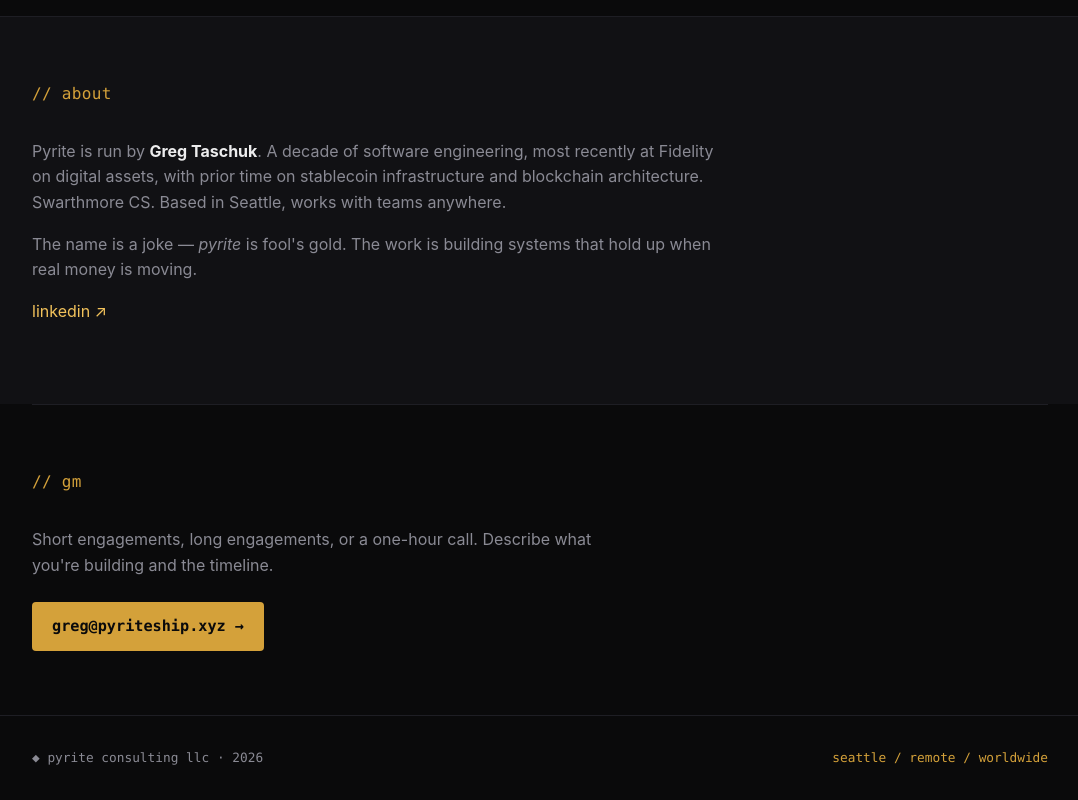
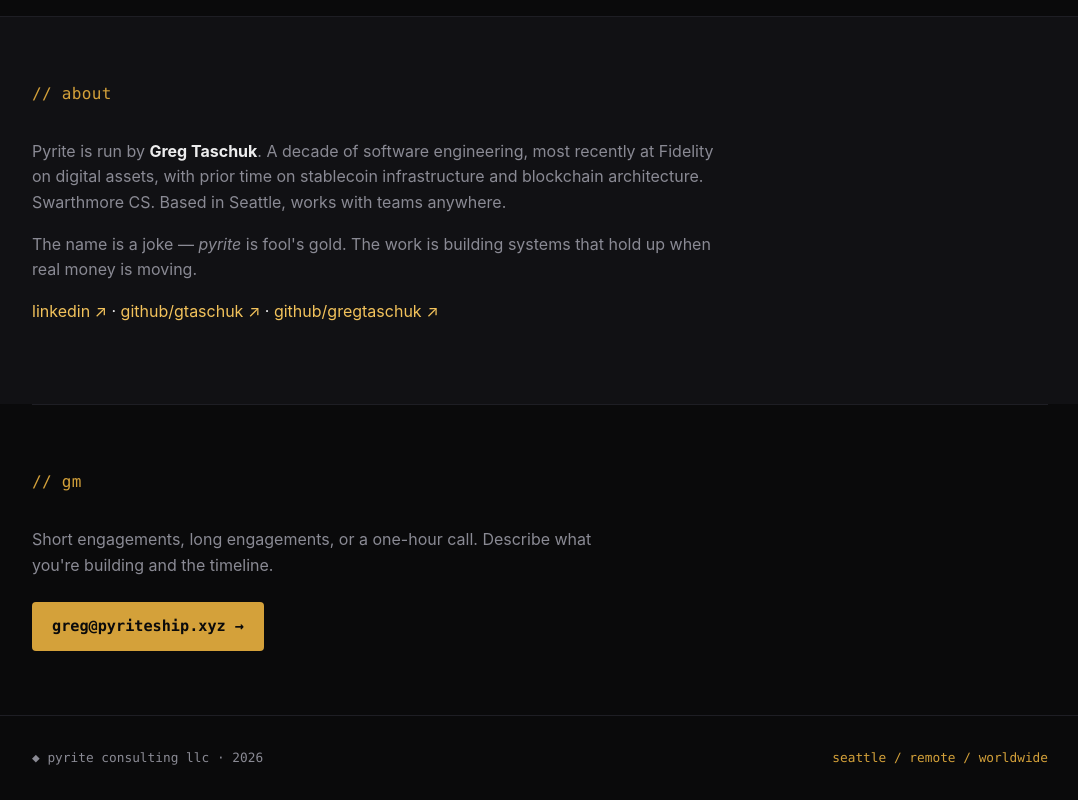
Before and after one commit to gregtaschuk/pyriteship, a React (Vite) app: page / in a window 1280 px wide. Shown: the part 2344-3144 px from the top of the page, without its empty margins (100-1178 px from the left). Built offline with nearby package versions, Linux system fonts and the light colour scheme.

Commit message:
added github links

```diff
--- a/src/App.jsx
+++ b/src/App.jsx
@@ -144,6 +144,14 @@ export default function App() {
             <a href="https://www.linkedin.com/in/taschuk" target="_blank" rel="noreferrer">
               linkedin ↗
             </a>
+            {' · '}
+            <a href="https://github.com/gtaschuk" target="_blank" rel="noreferrer">
+              github/gtaschuk ↗
+            </a>
+            {' · '}
+            <a href="https://github.com/gregtaschuk" target="_blank" rel="noreferrer">
+              github/gregtaschuk ↗
+            </a>
           </p>
         </section>
 
```
